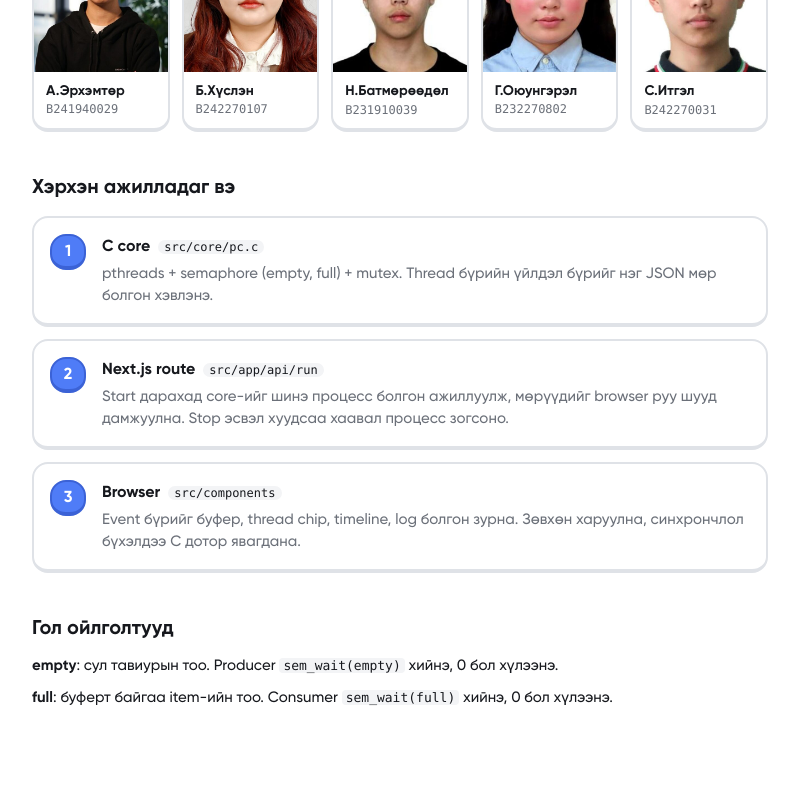
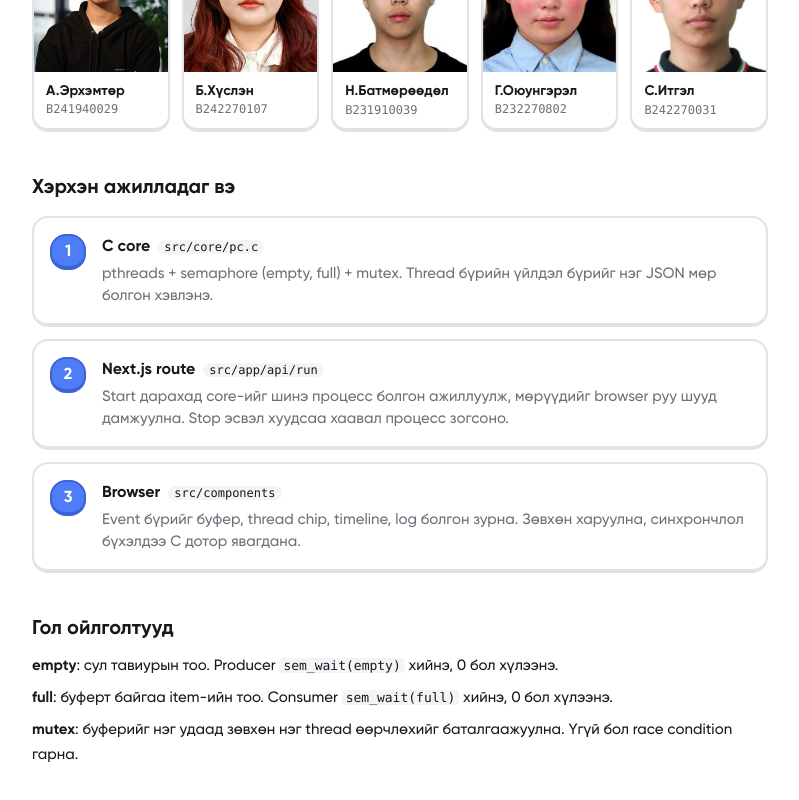
Before and after one commit to khuslenshi/os-bd1-producer-consumer, a Next.js app: page /about-mock in a window 1280 px wide. Shown: the part 390-1190 px from the top of the page, without its empty margins (240-1039 px from the left). Before the commit the page ends 1163 px from the top, so only its background shows below. Built offline with nearby package versions, Linux system fonts and the light colour scheme.

Commit message:
fix: explain mutex on about mock

```diff
--- a/src/app/about-mock/page.tsx
+++ b/src/app/about-mock/page.tsx
@@ -66,6 +66,7 @@ export default function Page() {
         <ul className="flex flex-col gap-2 text-[15px] leading-relaxed">
           <li><b>empty</b>: сул тавиурын тоо. Producer <code className="rounded bg-muted px-1 font-mono text-[13px]">sem_wait(empty)</code> хийнэ, 0 бол хүлээнэ.</li>
           <li><b>full</b>: буферт байгаа item-ийн тоо. Consumer <code className="rounded bg-muted px-1 font-mono text-[13px]">sem_wait(full)</code> хийнэ, 0 бол хүлээнэ.</li>
+          <li><b>mutex</b>: буферийг нэг удаад зөвхөн нэг thread өөрчлөхийг баталгаажуулна. Үгүй бол race condition гарна.</li>
         </ul>
       </section>
     </main>
```
